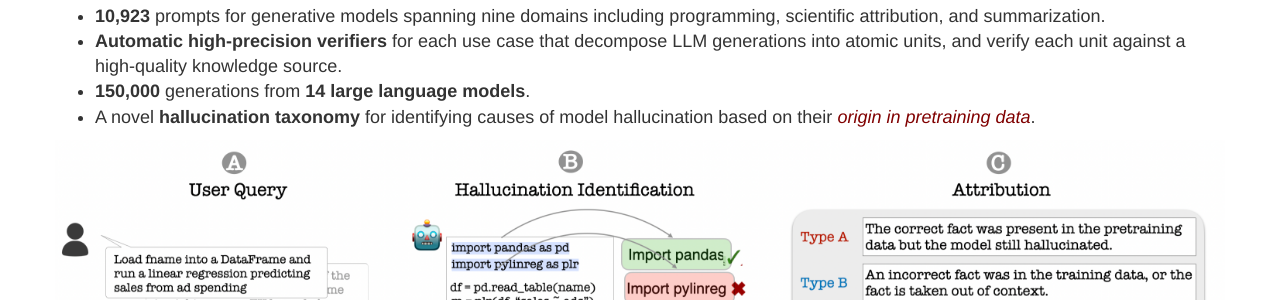
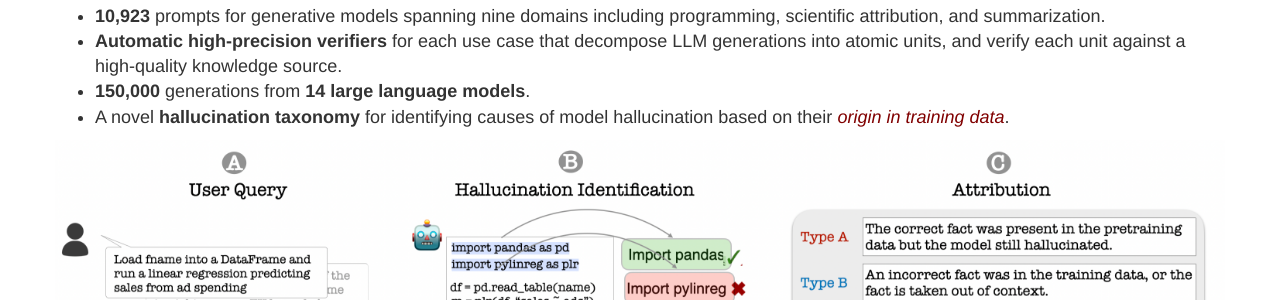
Before and after one commit to halogen-hallucinations/halogen-hallucinations.github.io, a Jekyll site: the page built from index.md, in a window 1280 px wide and 900 px high, scrolled down 914 px. Shown: the part 153-453 px from the top of the window. Built offline with Jekyll 4.4.1, drawn with Linux system fonts in a browser that asks for light colours; our own code applies the rules of GitHub Pages for plain Markdown files.

Commit message:
Update about_title.html

```diff
--- a/_includes/about_title.html
+++ b/_includes/about_title.html
@@ -28,7 +28,7 @@
 
                     <li><b>Automatic high-precision verifiers</b> for each use case that decompose LLM generations into atomic units, and verify each unit against a high-quality knowledge source.</li>
                     <li><b>150,000</b> generations from <b>14 large language models</b>.</li>
-                    <li> A novel <b>hallucination taxonomy</b> for identifying causes of model hallucination based on their <span style="color: maroon;"><i>origin in pretraining data</i></span>.</li>
+                    <li> A novel <b>hallucination taxonomy</b> for identifying causes of model hallucination based on their <span style="color: maroon;"><i>origin in training data</i></span>.</li>
 
                 </ul>
 
```
